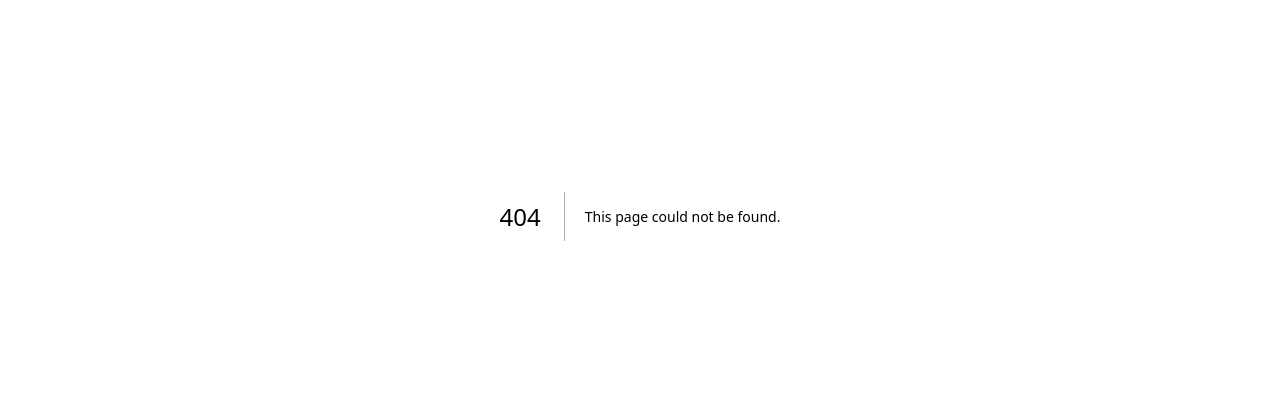
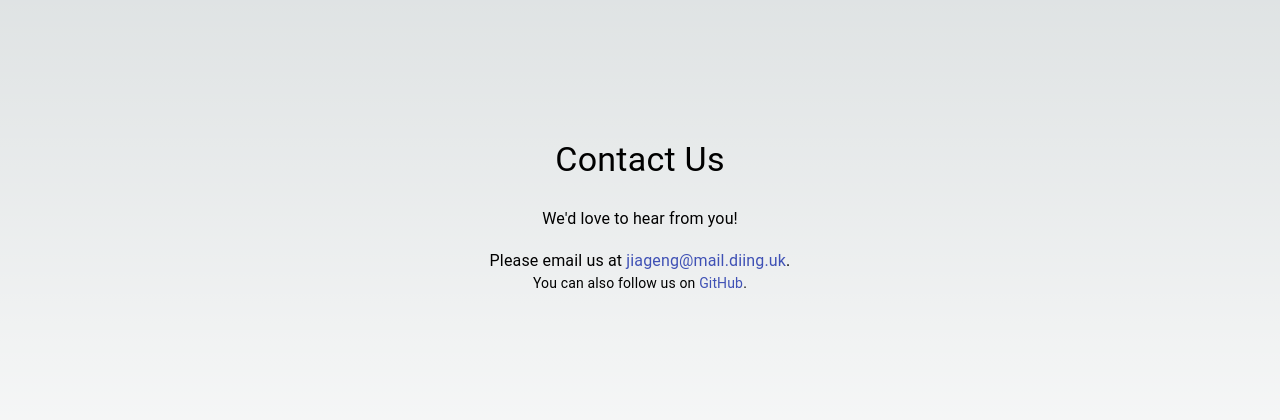
Before and after one commit to JiagengDing/FTGP-Group2, a Next.js app: page /contact in a window 1280 px wide. Before the commit this address had no page. Shown: the part 184-604 px from the top of the page. Built offline with nearby package versions, Linux system fonts and the light colour scheme.

Commit message:
add contact & blog & guide pages

```diff
--- a/package.json
+++ b/package.json
@@ -24,6 +24,7 @@
     "eslint": "8.38.0",
     "eslint-config-next": "13.3.0",
     "ethers": "^6.3.0",
+    "material-ui": "^0.20.2",
     "next": "13.3.0",
     "postcss": "8.4.22",
     "react": "18.2.0",
--- /dev/null
+++ b/pages/blog.tsx
@@ -0,0 +1,10 @@
+const blog = () => {
+	return (
+		<div>
+			<h1>Blog</h1>
+			<p>This is blog.</p>
+		</div>
+	);
+};
+
+export default blog;
--- /dev/null
+++ b/pages/contact.tsx
@@ -0,0 +1,49 @@
+import React from "react";
+import Head from "next/head";
+import { makeStyles } from "@material-ui/core/styles";
+import { Typography, Link } from "@material-ui/core";
+import Header from "../components/Header";
+
+const useStyles = makeStyles((theme) => ({
+	root: {
+		display: "flex",
+		flexDirection: "column",
+		alignItems: "center",
+		justifyContent: "center",
+		height: "100vh",
+		padding: theme.spacing(3),
+	},
+	title: {
+		marginBottom: theme.spacing(3),
+	},
+	subtitle: {
+		marginBottom: theme.spacing(2),
+	},
+}));
+
+const contact = () => {
+	const classes = useStyles();
+
+	return (
+		<div className={classes.root}>
+			<Head>
+				<title>Contact Us</title>
+			</Head>
+			<Typography variant="h4" className={classes.title}>
+				Contact Us
+			</Typography>
+			<Typography variant="subtitle1" className={classes.subtitle}>
+				We'd love to hear from you!
+			</Typography>
+			<Typography variant="body1">
+				Please email us at <Link href="jiageng@mail.diing.uk">jiageng@mail.diing.uk</Link>.
+			</Typography>
+			<Typography variant="body2">
+				You can also follow us on{" "}
+				<Link href="https://github.com/jiagengding/ftgp-group2">GitHub</Link>.
+			</Typography>
+		</div>
+	);
+};
+
+export default contact;
--- /dev/null
+++ b/pages/guide.tsx
@@ -0,0 +1,10 @@
+const blog = () => {
+	return (
+		<div>
+			<h1>Blog</h1>
+			<p>This is blog.</p>
+		</div>
+	);
+};
+
+export default blog;
```
Also changed, not shown: pages/_app.tsx (+4 -3 lines), 1 other file (tests, documents, lock files or other folders).
